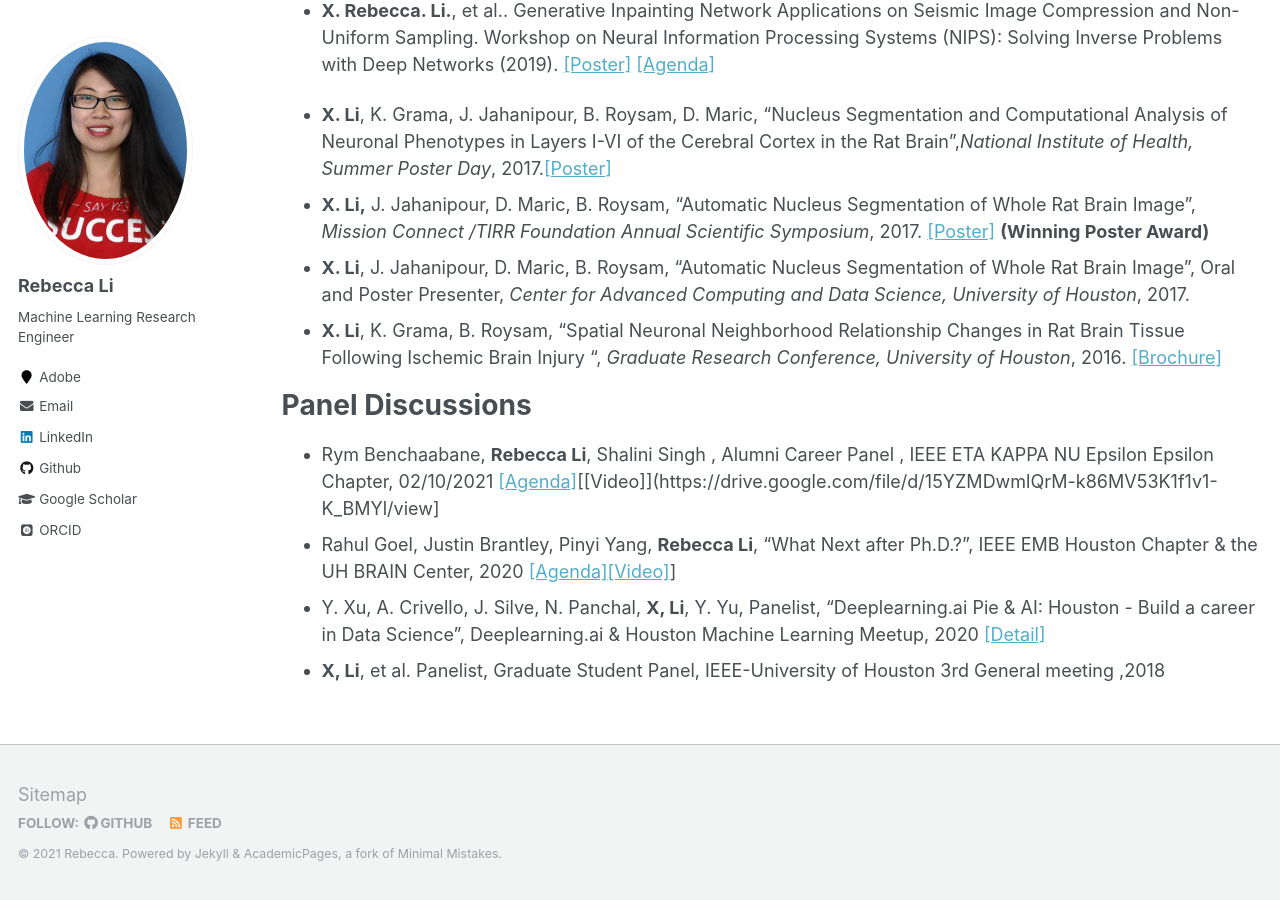
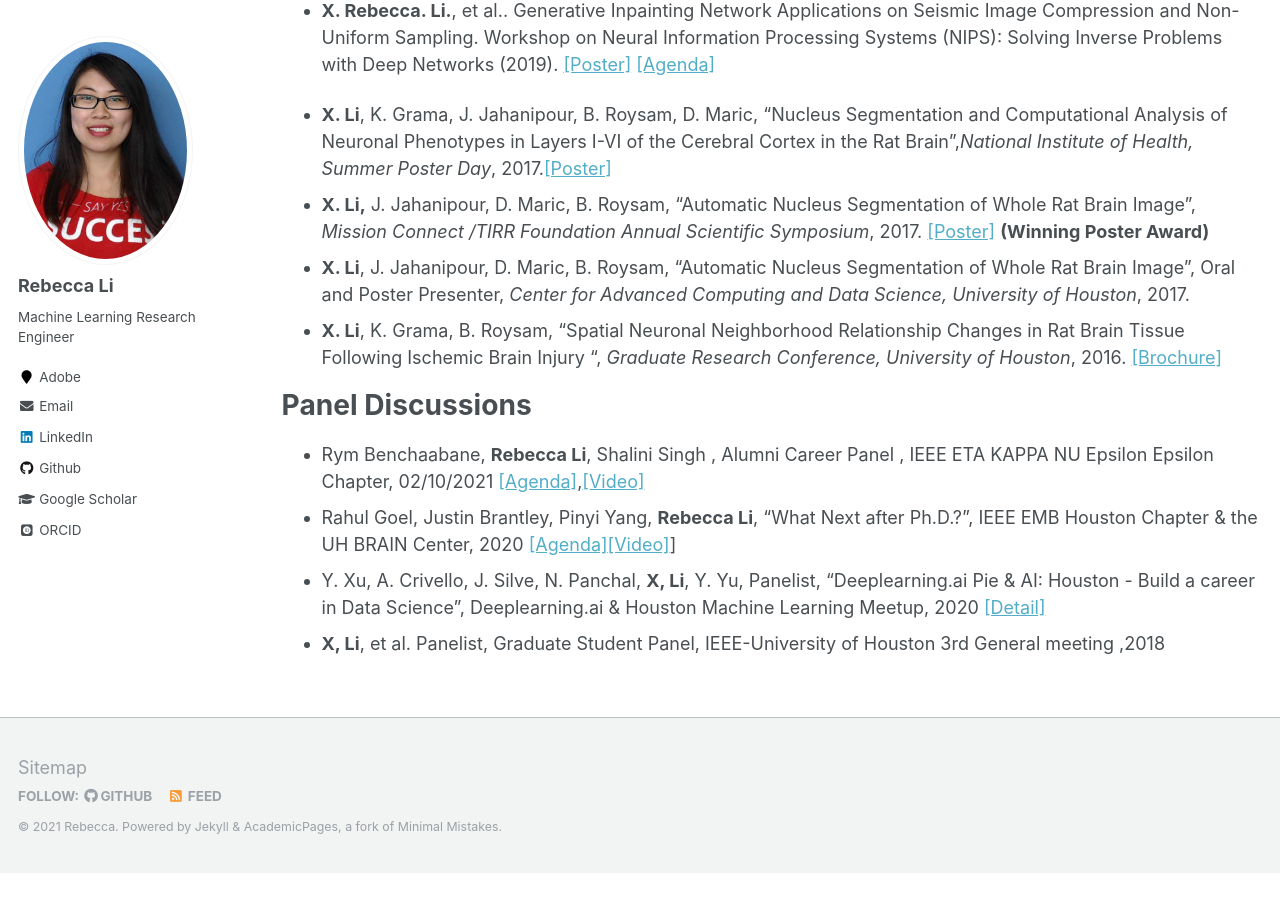
Before and after one commit to Xiaoyang-Rebecca/xiaoyang-rebecca.github.io, a Jekyll site: the page built from _pages/Presentations.md, in a window 1280 px wide and 900 px high, scrolled down 671 px. Built offline with Jekyll 4.4.1, drawn with Linux system fonts in a browser that asks for light colours; some web fonts are replaced; after the commit the page ends 1544 px from its top, so only the background shows below that.

Commit message:
Update Presentations.md

```diff
--- a/_pages/Presentations.md
+++ b/_pages/Presentations.md
@@ -27,7 +27,7 @@ author_profile: true
 
 
 # Panel Discussions
-- Rym Benchaabane, **Rebecca Li**, Shalini Singh , Alumni Career Panel , IEEE ETA KAPPA NU Epsilon Epsilon Chapter, 02/10/2021 [[Agenda]](https://hkn.ece.uh.edu/events-archive/)[[Video]](https://drive.google.com/file/d/15YZMDwmlQrM-k86MV53K1f1v1-K_BMYl/view]
+- Rym Benchaabane, **Rebecca Li**, Shalini Singh , Alumni Career Panel , IEEE ETA KAPPA NU Epsilon Epsilon Chapter, 02/10/2021 [[Agenda]](https://hkn.ece.uh.edu/events-archive/),[[Video]](https://drive.google.com/file/d/15YZMDwmlQrM-k86MV53K1f1v1-K_BMYl/view)
 - Rahul Goel, Justin Brantley, Pinyi Yang, **Rebecca Li**, "What Next after Ph.D.?", IEEE EMB Houston Chapter & the UH BRAIN Center, 2020 [[Agenda]](https://events.vtools.ieee.org/m/247865)[[Video]](https://www.youtube.com/watch?v=bPFMW-IGGlA&feature=youtu.be&t=8)]
 - Y. Xu, A. Crivello, J. Silve, N. Panchal, **X, Li**, Y. Yu, Panelist, "Deeplearning.ai Pie & AI: Houston - Build a career in Data Science", Deeplearning.ai & Houston Machine Learning Meetup, 2020 [[Detail]](https://www.meetup.com/Houston-Machine-Learning/events/267287657/)
 - **X, Li**, et al. Panelist, Graduate Student Panel, IEEE-University of Houston 3rd General meeting ,2018
```
